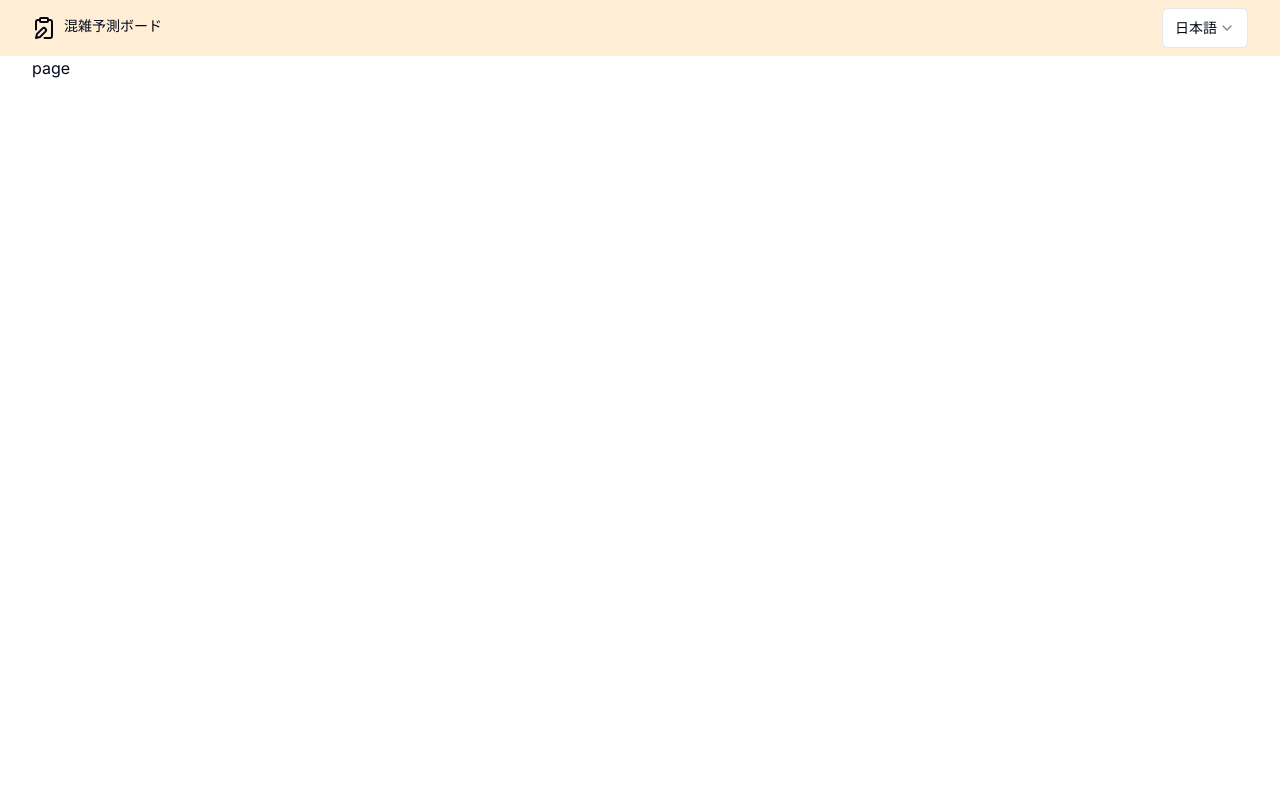
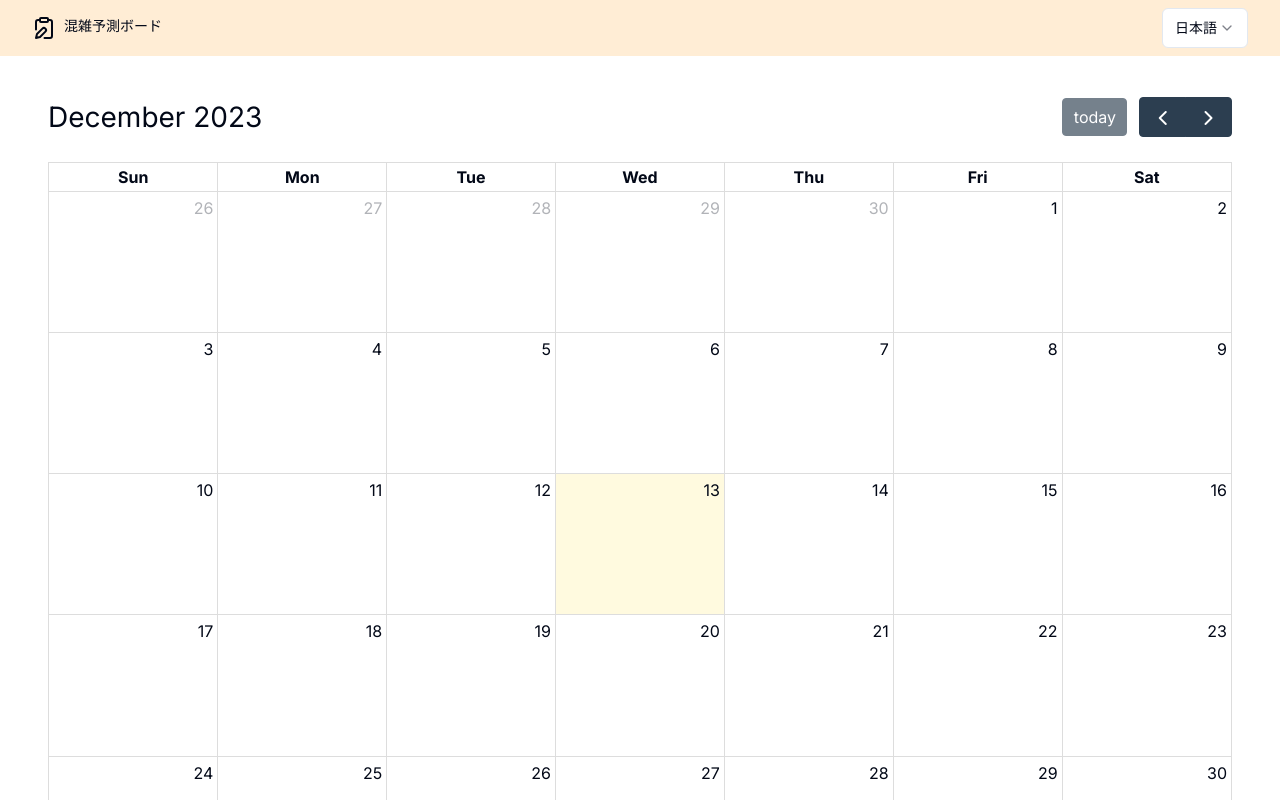
Before and after one commit to Ahoxa/CrowdPredictionApp, a Next.js app: page / in a window 1280 px wide. Shown: the top 800 px of the page. Built offline with nearby package versions, Linux system fonts and the light colour scheme.

Commit message:
add Calendar

```diff
--- a/package.json
+++ b/package.json
@@ -9,6 +9,8 @@
     "lint": "next lint"
   },
   "dependencies": {
+    "@fullcalendar/daygrid": "^6.1.10",
+    "@fullcalendar/react": "^6.1.10",
     "@radix-ui/react-select": "^2.0.0",
     "class-variance-authority": "^0.7.0",
     "clsx": "^2.0.0",
--- a/src/app/page.tsx
+++ b/src/app/page.tsx
@@ -1,7 +1,17 @@
+"use client";
 import React from "react";
+import Calendar from '../components/Calendar';
 
 function page() {
-  return <div className="container">page</div>;
+  return (
+    <div className="container items-center">
+      <div className="flex flex-wrap justify-center">
+        <div className="w-full px-4 mt-10">
+          <Calendar/>
+        </div>
+      </div>
+    </div>
+  );
 }
 
 export default page;
--- /dev/null
+++ b/src/components/Calendar.tsx
@@ -0,0 +1,9 @@
+import React from "react";
+import FullCalendar from "@fullcalendar/react";
+import dayGridPlugin from "@fullcalendar/daygrid";
+
+function Calender() {
+  return <FullCalendar plugins={[dayGridPlugin]} initialView="dayGridMonth" />;
+}
+
+export default Calender;
```
Also changed, not shown: 1 other file (tests, documents, lock files or other folders).
